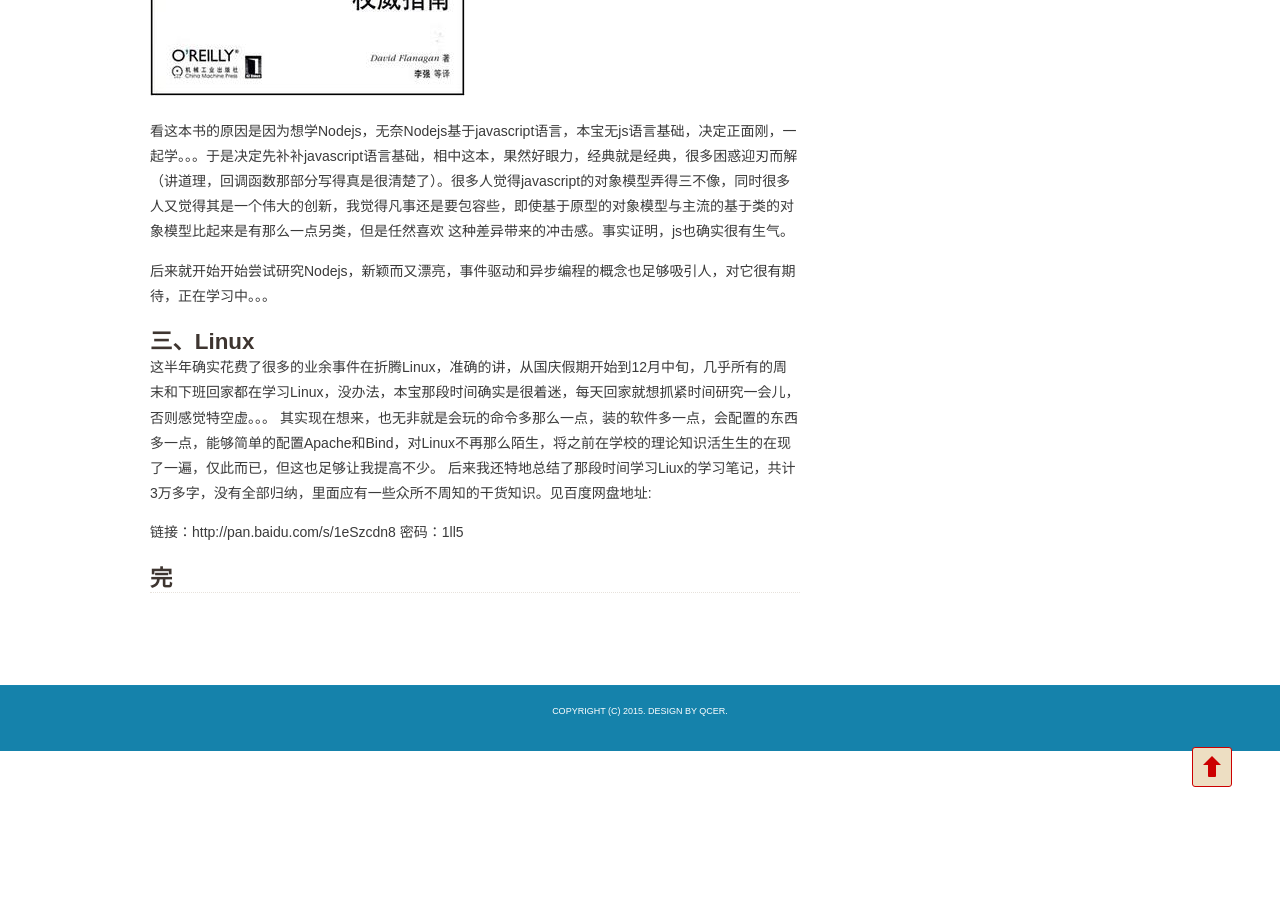
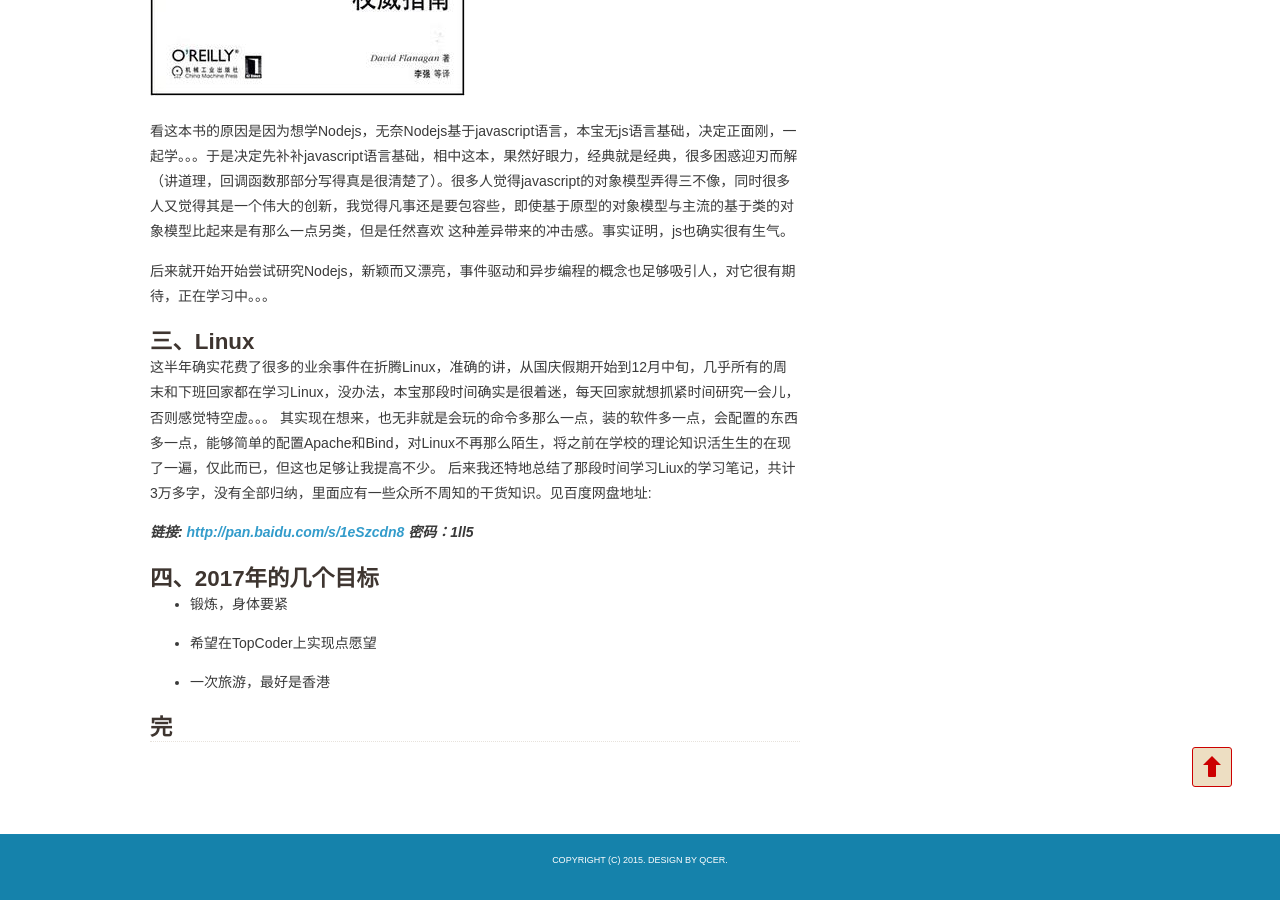
Before and after one commit to qcer/blog, a Jekyll site: the page built from _posts/2017-02-05-summary_2016.markdown, in a window 1280 px wide and 900 px high, scrolled down 1642 px. Built offline with Jekyll 4.4.1, drawn with Linux system fonts in a browser that asks for light colours; some of the changed text lies outside the part shown.

Commit message:
modify the pages

```diff
--- a/_posts/2017-02-05-summary_2016.markdown
+++ b/_posts/2017-02-05-summary_2016.markdown
@@ -1,6 +1,6 @@
 ---
 layout: post
-title:  "On The Way,2016总结"
+title:  "On The Way-2016总结"
 date:   2017-02-05
 categories: jekyll update
 ---
@@ -42,6 +42,17 @@ categories: jekyll update
 其实现在想来，也无非就是会玩的命令多那么一点，装的软件多一点，会配置的东西多一点，能够简单的配置Apache和Bind，对Linux不再那么陌生，将之前在学校的理论知识活生生的在现了一遍，仅此而已，但这也足够让我提高不少。
 后来我还特地总结了那段时间学习Liux的学习笔记，共计3万多字，没有全部归纳，里面应有一些众所不周知的干货知识。见百度网盘地址:
 
-链接：http://pan.baidu.com/s/1eSzcdn8 密码：1ll5
+
+***链接: [http://pan.baidu.com/s/1eSzcdn8](http://pan.baidu.com/s/1eSzcdn8) 密码：1ll5***
+
+
+### **四、2017年的几个目标**
+
+- 锻炼，身体要紧
+
+- 希望在TopCoder上实现点愿望
+
+- 一次旅游，最好是香港
+
 
 ### **完**
```
Also changed, not shown: _layouts/default.html (+3 -4 lines).
